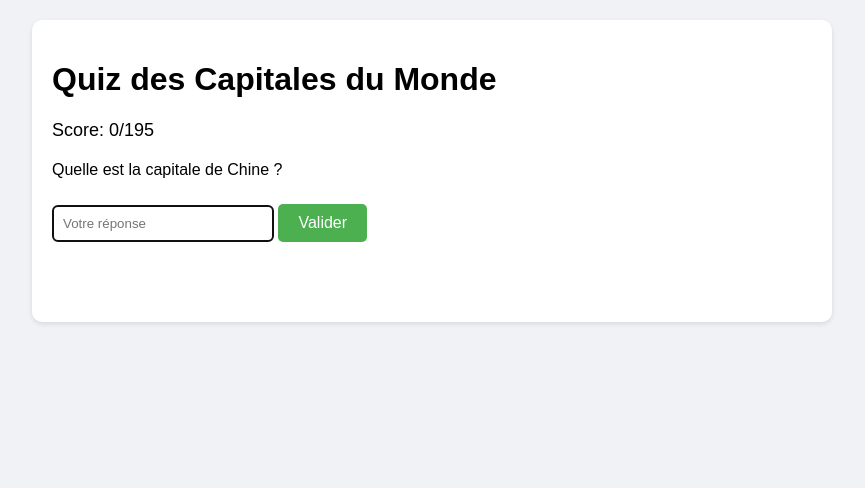
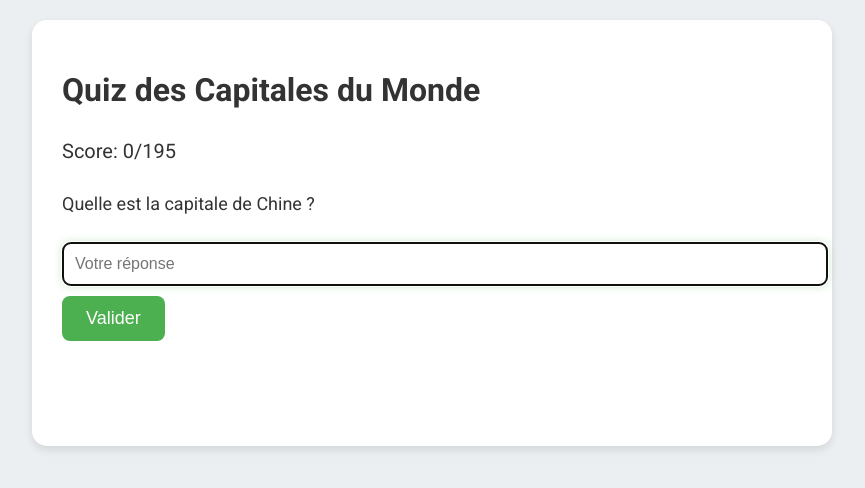
Before and after one commit to tripleRRR33/caoiu, a plain HTML site: page index.html in a window 1280 px wide. Both pictures are taken after a click on the button "Commencer le Quiz". Shown: the whole page, without its empty margins (208-1073 px from the left). Drawn offline with Linux system fonts and the light colour scheme.

Commit message:
Update styles.css

```diff
--- a/styles.css
+++ b/styles.css
@@ -1,55 +1,86 @@
+@import url('https://fonts.googleapis.com/css2?family=Roboto:wght@400;700&display=swap');
+
 body {
-    font-family: Arial, sans-serif;
+    font-family: 'Roboto', sans-serif;
     max-width: 800px;
     margin: 0 auto;
     padding: 20px;
-    background-color: #f0f2f5;
+    background-color: #eceff1;
+    color: #333;
 }
+
 .quiz-container {
-    background-color: white;
-    padding: 20px;
-    border-radius: 10px;
-    box-shadow: 0 2px 5px rgba(0,0,0,0.1);
+    background-color: #ffffff;
+    padding: 30px;
+    border-radius: 15px;
+    box-shadow: 0 4px 8px rgba(0, 0, 0, 0.1);
+    transition: transform 0.3s, box-shadow 0.3s;
 }
+
+.quiz-container:hover {
+    transform: translateY(-10px);
+    box-shadow: 0 10px 20px rgba(0, 0, 0, 0.2);
+}
+
 .question-container {
-    margin: 20px 0;
+    margin: 30px 0;
+    font-size: 18px;
 }
+
 input[type="text"] {
-    padding: 10px;
-    width: 200px;
+    padding: 12px;
+    width: 100%;
     margin: 10px 0;
     border: 1px solid #ddd;
-    border-radius: 5px;
+    border-radius: 8px;
+    font-size: 16px;
+    box-shadow: inset 0 2px 4px rgba(0, 0, 0, 0.1);
+    transition: border-color 0.3s, box-shadow 0.3s;
 }
+
+input[type="text"]:focus {
+    border-color: #4CAF50;
+    box-shadow: 0 0 8px rgba(76, 175, 80, 0.3);
+}
+
 button {
     background-color: #4CAF50;
     color: white;
-    padding: 10px 20px;
+    padding: 12px 24px;
     border: none;
-    border-radius: 5px;
+    border-radius: 8px;
     cursor: pointer;
+    font-size: 18px;
+    transition: background-color 0.3s, transform 0.3s;
+}
+
+button:hover {
+    background-color: #45a049;
+    transform: scale(1.05);
+}
+
+.feedback {
+    margin: 15px 0;
+    padding: 15px;
+    border-radius: 8px;
     font-size: 16px;
 }
-button:hover {
-    background-color: #45a049;
-}
-.feedback {
-    margin: 10px 0;
-    padding: 10px;
-    border-radius: 5px;
-}
+
 .correct {
     background-color: #dff0d8;
     color: #3c763d;
 }
+
 .incorrect {
     background-color: #f2dede;
     color: #a94442;
 }
+
 .score {
-    font-size: 18px;
-    margin: 20px 0;
+    font-size: 20px;
+    margin: 30px 0;
 }
+
 .hidden {
     display: none;
 }
```
